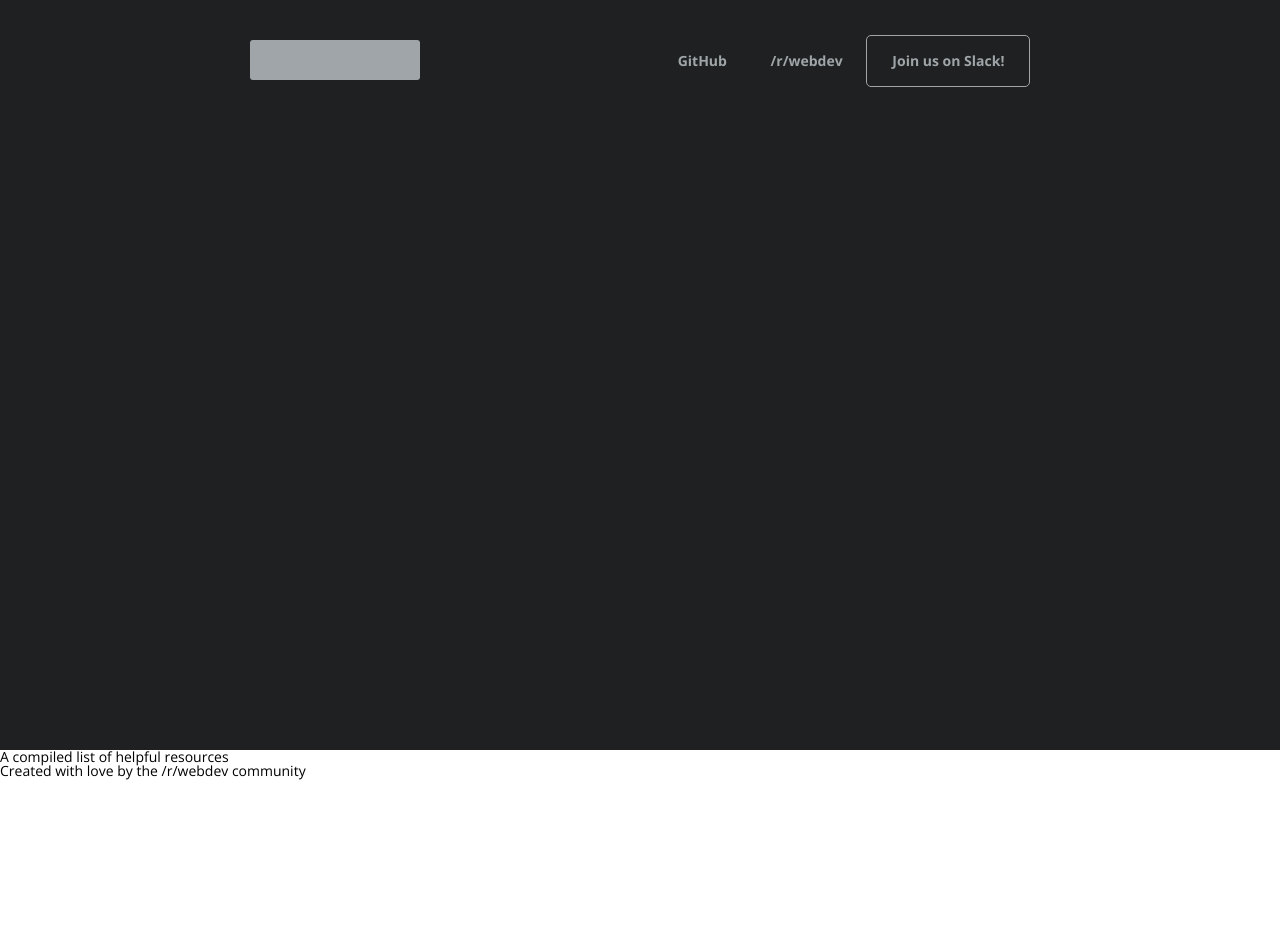
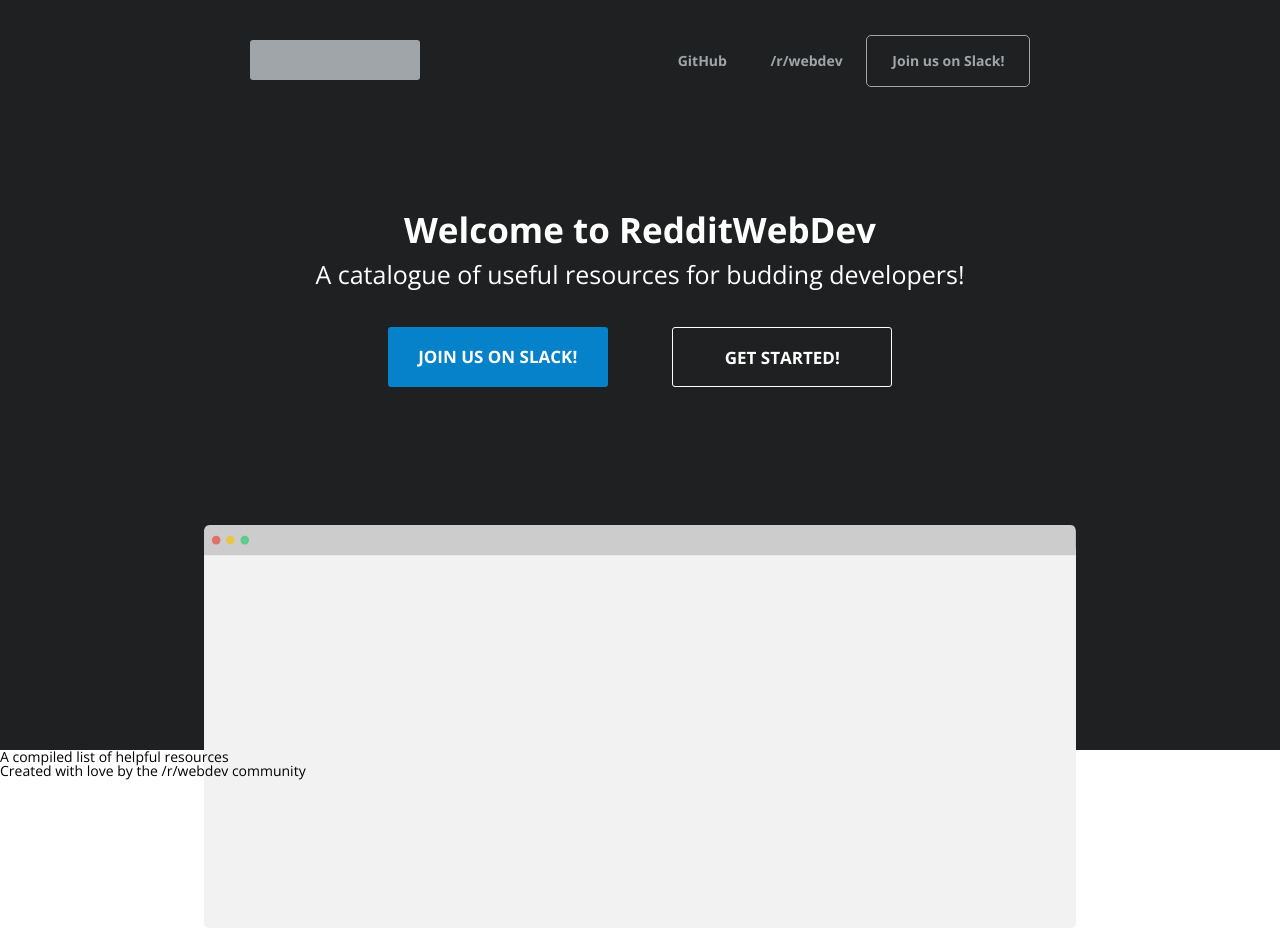
Before and after one commit to Reddit-Web-Dev/Reddit-Web-Dev.github.io, a plain HTML site: page index.html in a window 1280 px wide. Before the commit the page ends 800 px from the top, so only its background shows below. Drawn offline with nearby package versions, Linux system fonts and the light colour scheme.

Commit message:
I've added a number of elements to the index.html and main.css
I have added to the look and feel by adding content to both the HTML and
CSS. This has been done by adding some headings, styling links to act as
button and I have also added a graphic in SVG format.

```diff
--- a/index.html
+++ b/index.html
@@ -32,6 +32,35 @@
             </nav>
           </div>
         </div>
+
+        <section class="intro-lockup">
+          <div class="intro-content">
+            <h1>Welcome to RedditWebDev</h1>
+            <h2>A catalogue of useful resources for budding developers!</h2>
+
+            <div class="introBtn-lockup">
+              <a href="#"> Join us on Slack! </a>
+              <a href="#"> Get started! </a>
+            </div>
+          </div>
+        </section>
+
+
+        <div class="image-lockup">
+          <svg xmlns="http://www.w3.org/2000/svg" version="1.1" x="0px" y="0px" viewBox="0 0 1006 465" xml:space="preserve">
+            <style type="text/css">
+            	.st0{fill:#F2F2F2;}
+            	.st1{fill:#CCCCCC;}
+            	.st2{opacity:0.71;fill:#E74C3C;}
+            	.st3{opacity:0.71;fill:#F1C40F;}
+            	.st4{opacity:0.71;fill:#2ECC71;}
+            </style>
+            <path class="st0" d="M1006 459.5c0 2.9-2.7 5.5-6.6 5.5H7c-3.9 0-7-2.7-7-5.5V27h1006V459.5z"/>
+            <path class="st1" d="M1006 35H0V7.4C0 3.3 2.8 0 6.3 0h993.7c3.5 0 5.9 3.3 5.9 7.4V35z"/>
+            <circle class="st2" cx="14" cy="17.4" r="5"/><circle class="st3" cx="30.5" cy="17.4" r="5"/>
+            <circle class="st4" cx="47" cy="17.4" r="5"/>
+          </svg>
+        </div>
     </header>
 
     <main role="main">
--- a/style/main.css
+++ b/style/main.css
@@ -10,6 +10,8 @@
 }
 
 header {
+  display: flex;
+  flex-direction: column;
   height: 750px;
   background-color: #1e2021;
 }
@@ -76,6 +78,63 @@
   border-color: #0582c9;
 }
 
+header > section {
+  flex: 2;
+  display: flex;
+  align-items: center;
+  justify-content: center;
+}
+header > section  h1 {
+
+  font-size: 35px;
+  color: white;
+  line-height: 65px;
+  text-align: center;
+  font-weight: 700;
+}
+
+header > section h2 {
+  font-size: 25px;
+  color: white;
+  text-align: center;
+}
+
+header .introBtn-lockup {
+  display: flex;
+
+  justify-content: space-around;
+  padding: 40px 40px
+}
+
+header .introBtn-lockup a {
+  display: block;
+  background-color: #0582c9;
+  width: 220px;
+  text-transform: uppercase;
+  line-height: 60px;
+  text-align: center;
+  text-decoration: none;
+  font-weight: 700;
+  color: white;
+  border-radius: 3px;
+  font-size: 17px;
+  height: 60px;
+}
+
+header .introBtn-lockup a:last-of-type {
+  background: none;
+  border: 1px solid white;
+}
+
+header .image-lockup {
+  width: 872px;
+  height: 400;
+  margin: 0 auto;
+  margin-bottom: -180px;
+}
+
+
+
 
 /**** MAIN ****/
 main {
```
